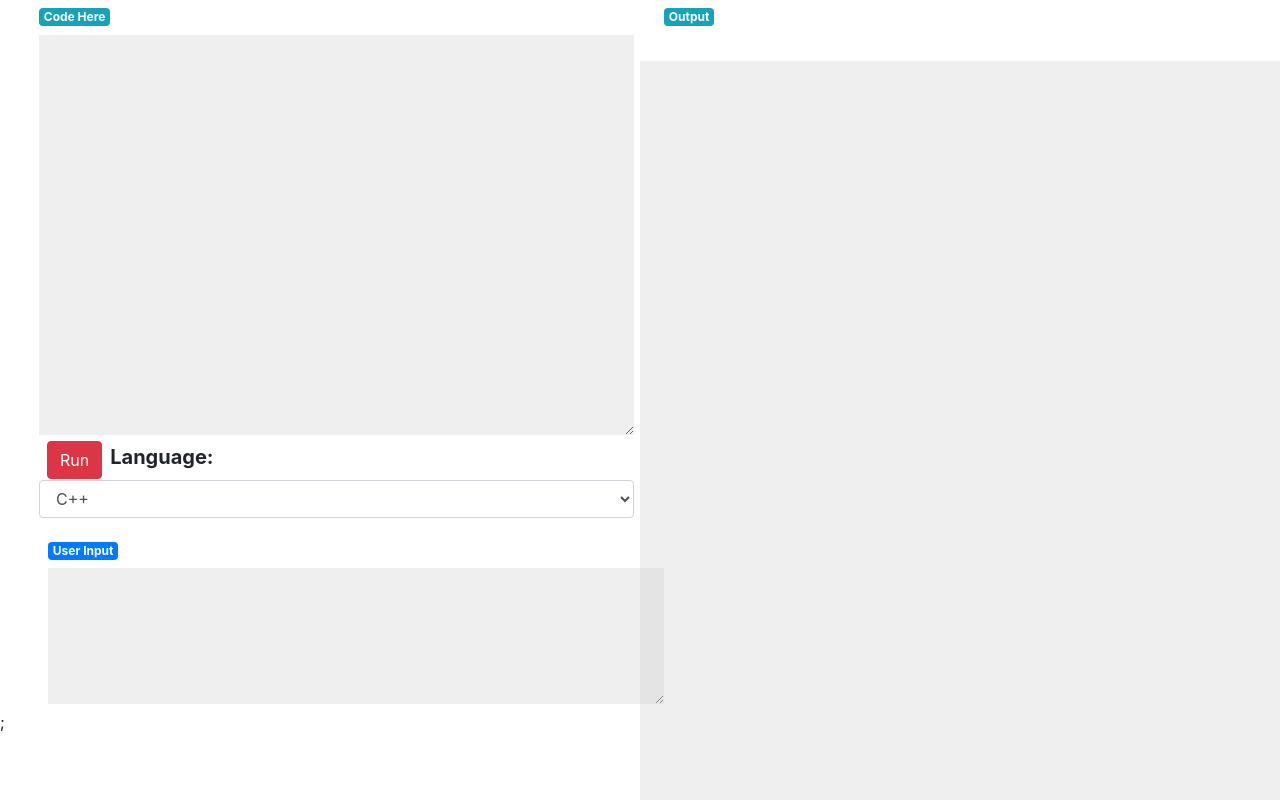
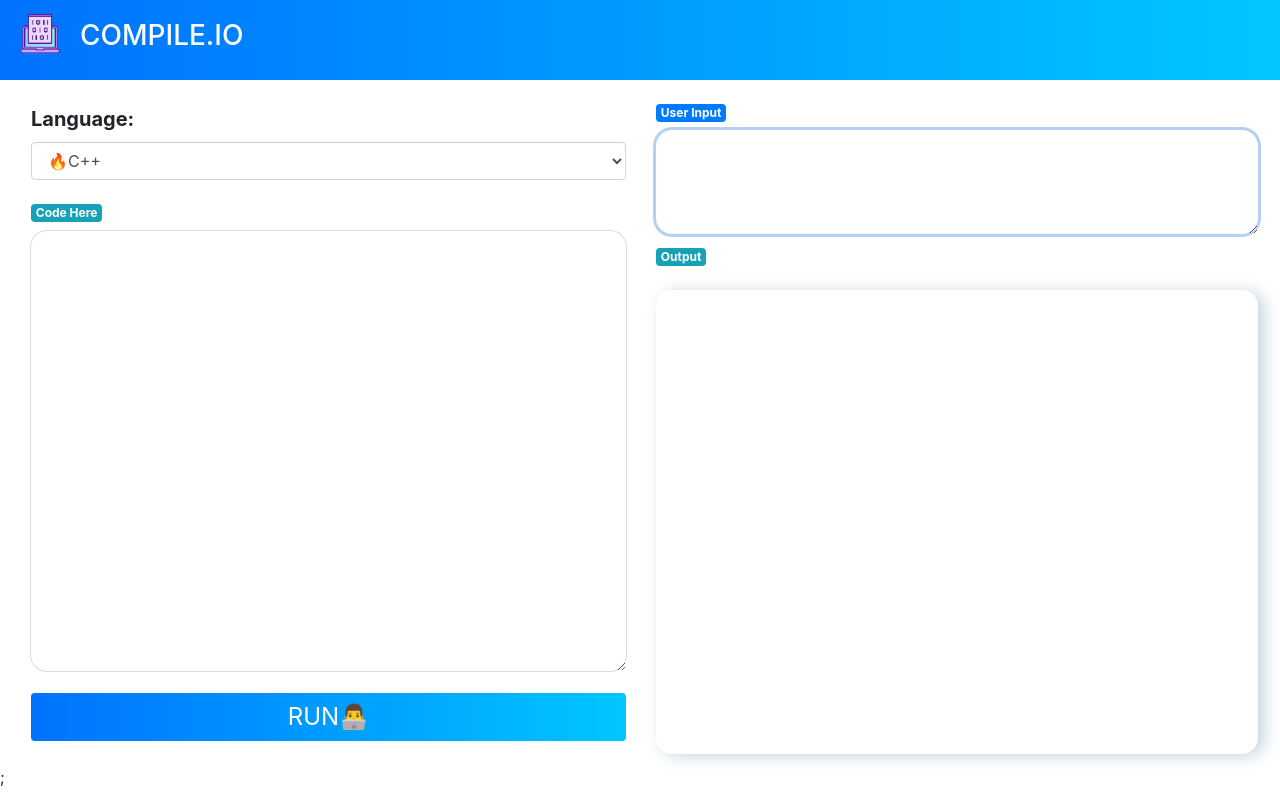
Before and after one commit to siddheshsonawane07/Java-Compiler, a React (Create React App) app: page / in a window 1280 px wide. Built offline with nearby package versions, Linux system fonts and the light colour scheme.

Commit message:
Rushikesh's push

```diff
--- a/src/Components/Home.css
+++ b/src/Components/Home.css
@@ -1,32 +1,86 @@
 language {
   display: inline;
+  padding: 30px;
 }
 .heading {
   font-size: 20px;
 }
+.nav{
+  display: inline-flex;
+  justify-content: left;
+  align-items: center;
+  width: 100vw;
+  height: 10vh;
+  color: white;
+  text-transform: uppercase;
+  background: #00c6ff;  /* fallback for old browsers */
+background: -webkit-linear-gradient(to right, #0072ff, #00c6ff);  /* Chrome 10-25, Safari 5.1-6 */
+background: linear-gradient(to right, #0072ff, #00c6ff); /* W3C, IE 10+/ Edge, Firefox 16+, Chrome 26+, Opera 12+, Safari 7+ */
+
+
+}
+.cusbtn{
+  background: #00c6ff;  /* fallback for old browsers */
+  background: -webkit-linear-gradient(to right, #0072ff, #00c6ff);  /* Chrome 10-25, Safari 5.1-6 */
+  background: linear-gradient(to right, #0072ff, #00c6ff); /* W3C, IE 10+/ Edge, Firefox 16+, Chrome 26+, Opera 12+, Safari 7+ */
+border: none !important;
+margin-top: 1rem;
+width: 100%;
+height: 3rem;
+position: relative;
+left: -8px;
+font-size: 1.5rem !important;
+text-transform: uppercase;
+text-align: center;
+
+}
+
 #source {
   width: 100%;
-  background: #cccccc52;
-  height: 50vh;
+  background: white;
+  height: 55vh;
   font-size: 18px;
   resize: vertical;
+  border-radius: 1rem;
+  padding: 1.3rem;
+  box-shadow: rgba(0, 0, 0, 0.02) 0px 1px 3px 0px, rgba(27, 31, 35, 0.15) 0px 0px 0px 1px;
+}
+#source:active{
+  border: none !important;
+}
+
+textarea:focus, input:focus{
+  outline: 0;
+}
+
+*:focus {
+  outline: 0;
 }
 #input {
-  background: #cccccc52;
-  width: 50%;
-  height: 17vh;
+  /* background: #cccccc52; */
+  width: 47vw;
+  height: 13vh;
   resize: vertical;
   font-size: 17px;
+  border-radius: 1rem;
+  padding: 1rem;
+  box-shadow: rgba(3, 102, 214, 0.3) 0px 0px 0px 3px;
+  overflow: hidden;
 }
 #output {
-  background: #cccccc52;
-  width: 50%;
-  height: 100%;
-  position: fixed;
-  top: 7.6%;
+  /* background: #cccccc52; */
+  width: 47vw;
+  height: 58vh;
+  position: relative;
+  top: 1rem;
   font-size: 18px;
   right: 0;
   resize: none;
+  border-radius: 1rem;
+  box-shadow: rgba(136, 165, 191, 0.48) 6px 2px 16px 0px, rgba(255, 255, 255, 0.8) -6px -2px 16px 0px;
+  padding: 2rem;
+  overflow: hidden;
+  color: red;
 }
 .language {
   width: 150px;
--- a/src/Components/Home.jsx
+++ b/src/Components/Home.jsx
@@ -1,6 +1,10 @@
 import React, { Component, useEffect } from "react";
 import { Button, Stack, useColorMode } from "@chakra-ui/react";
 import "./Home.css";
+import logo from "./logo.png";
+import { color } from "framer-motion";
+
+
 
 export default class Home extends Component {
   constructor(props) {
@@ -16,6 +20,7 @@ export default class Home extends Component {
     event.preventDefault();
     this.setState({ input: event.target.value });
     localStorage.setItem("input", event.target.value);
+
   };
 
   userInput = (event) => {
@@ -84,7 +89,7 @@ export default class Home extends Component {
     if (jsonGetSolution.stdout) {
       const output = atob(jsonGetSolution.stdout);
       outputText.innerHTML = "";
-      outputText.innerHTML += `Results :\n${output}\nExecution Time : ${jsonGetSolution.time} Secs\nMemory used : ${jsonGetSolution.memory} bytes`;
+      outputText.innerHTML += `${output}\nExecution Time : ${jsonGetSolution.time} Secs\nMemory used : ${jsonGetSolution.memory} bytes`;
     } else if (jsonGetSolution.stderr) {
       const error = atob(jsonGetSolution.stderr);
       outputText.innerHTML = "";
@@ -99,9 +104,29 @@ export default class Home extends Component {
   render() {
     return (
       <>
+    <header className="nav">
+      <img src={logo} alt="logo"  width={80} height={80}/>
+      <h3>Compile.IO</h3>
+    </header>
     <div className="row container-fluid">
-      <div className="col-6 ml-4 ">
-        <label htmlFor="solution ">
+
+      <div className="col-6 ml-3 my-4 ">
+
+        <label htmlFor="tags" className="mr-1">
+              <b className="heading">Language:</b>
+            </label>
+            <select
+              value={this.state.language_id}
+              onChange={this.language}
+              id="tags"
+              className="form-control form-inline mb-3 language"
+            >
+              <option value="54">🔥C++</option>
+              <option value="50">⚙️C</option>
+              <option value="62">💝Java</option>
+              <option value="71">🐍Python</option>
+            </select>
+            <label htmlFor="solution ">
           <span className="badge badge-info heading mt-2 ">
             <i className="fas fa-code fa-fw fa-lg "></i> Code Here
           </span>
@@ -114,45 +139,38 @@ export default class Home extends Component {
           className=" source"
           value={this.state.input}
         ></textarea>
+
             <button
               type="submit"
-              className="btn btn-danger ml-2 mr-2 "
+              className="btn btn-danger ml-2 mr-2 cusbtn"
               onClick={this.submit}
             >
-              <i className="fas fa-cog fa-fw"></i> Run
+              <i className="fas fa-cog fa-fw"></i>Run👨‍💻
             </button>
 
-            <label htmlFor="tags" className="mr-1">
-              <b className="heading">Language:</b>
-            </label>
-            <select
-              value={this.state.language_id}
-              onChange={this.language}
-              id="tags"
-              className="form-control form-inline mb-2 language"
-            >
-              <option value="54">C++</option>
-              <option value="50">C</option>
-              <option value="62">Java</option>
-              <option value="71">Python</option>
-            </select>
-          </div>
-          <div className="col-5">
-            <div>
-              <span className="badge badge-info heading my-2 ">
-                <i className="fas fa-exclamation fa-fw fa-md"></i> Output
-              </span>
-              <textarea id="output"></textarea>
-            </div>
-          </div>
-        </div>
-        <div className="mt-2 ml-5">
+
+      </div>
+
+
+
+          <div className="col-1">
+          <div className="mt-3 ml-7">
           <span className="badge badge-primary heading my-2 ">
             <i className="fas fa-user fa-fw fa-md"></i> User Input
           </span>
           <br />
           <textarea id="input" onChange={this.userInput}></textarea>
         </div>
+
+            <div>
+              <span className="badge badge-info heading my-2">
+                <i className="fas fa-exclamation fa-fw fa-md icon"></i> Output
+              </span>
+              <textarea id="output" readOnly></textarea>
+            </div>
+          </div>
+        </div>
+
       </>
     );
 
--- a/src/index.js
+++ b/src/index.js
@@ -2,6 +2,7 @@ import React from "react";
 import ReactDOM from "react-dom/client";
 import "./index.css";
 import App from "./App";
+
 
 const root = ReactDOM.createRoot(document.getElementById("root"));
 
```
Also changed, not shown: src/Components/logo.png (added).
